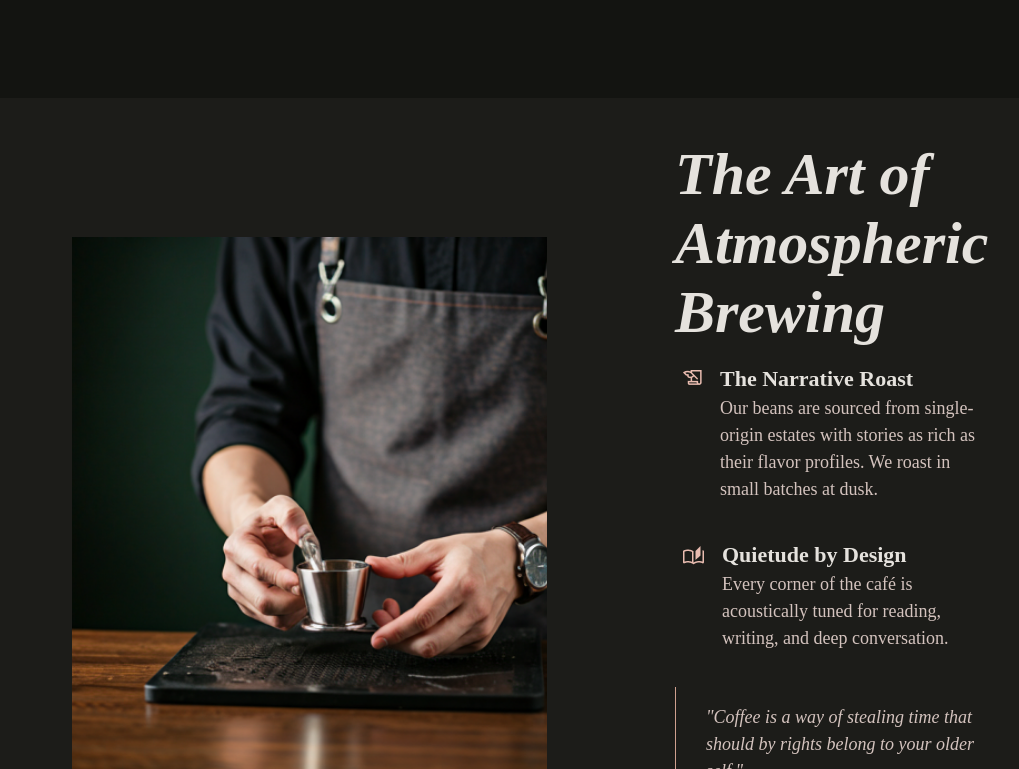
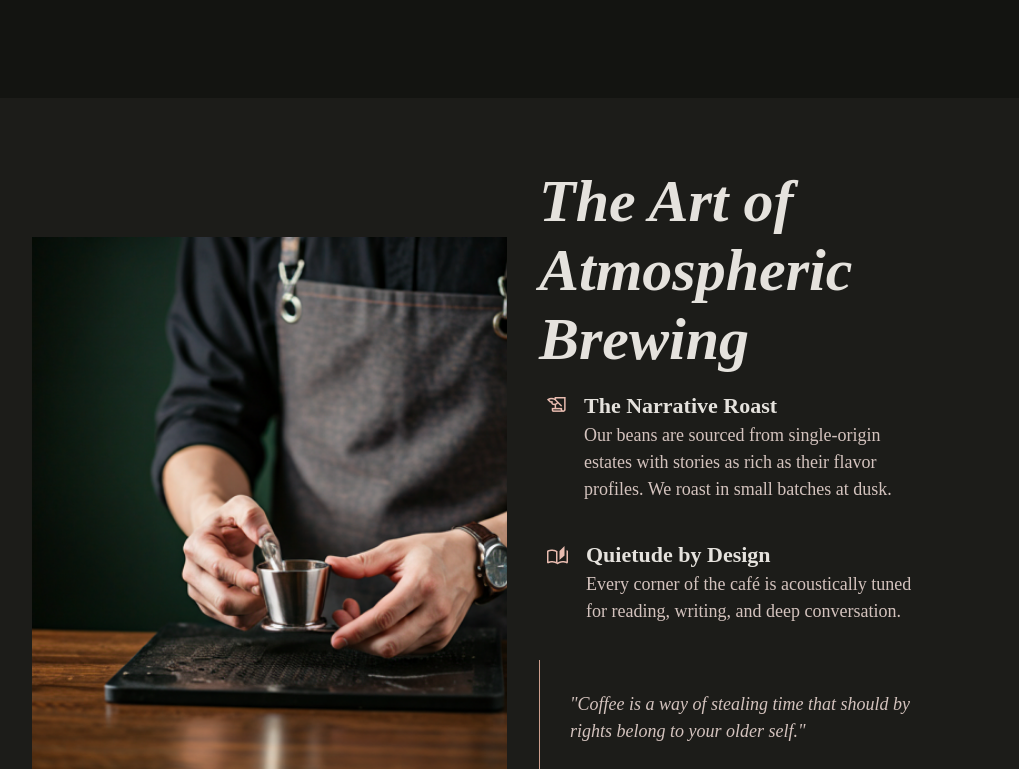
Before and after one commit to abanzubair/The-Editorial-Cafe, a React (Vite) app: page / in a window 1280 px wide. Shown: the part 1691-2460 px from the top of the page, without its empty margins (168-1187 px from the left). Built offline with nearby package versions, Linux system fonts and the light colour scheme.

Commit message:
Fixed some bugs in homepage

```diff
--- a/src/components/hero3/atmos.css
+++ b/src/components/hero3/atmos.css
@@ -1,9 +1,8 @@
 .atmos{
 
-    padding: 0 200px;
-    margin: 0 40px;
+    margin: 0 200px;
     min-height: 100vh;
-    gap: 8rem;
+    gap: 2rem;
 
     display: grid;
     grid-template-columns: 1fr 1fr;
```
